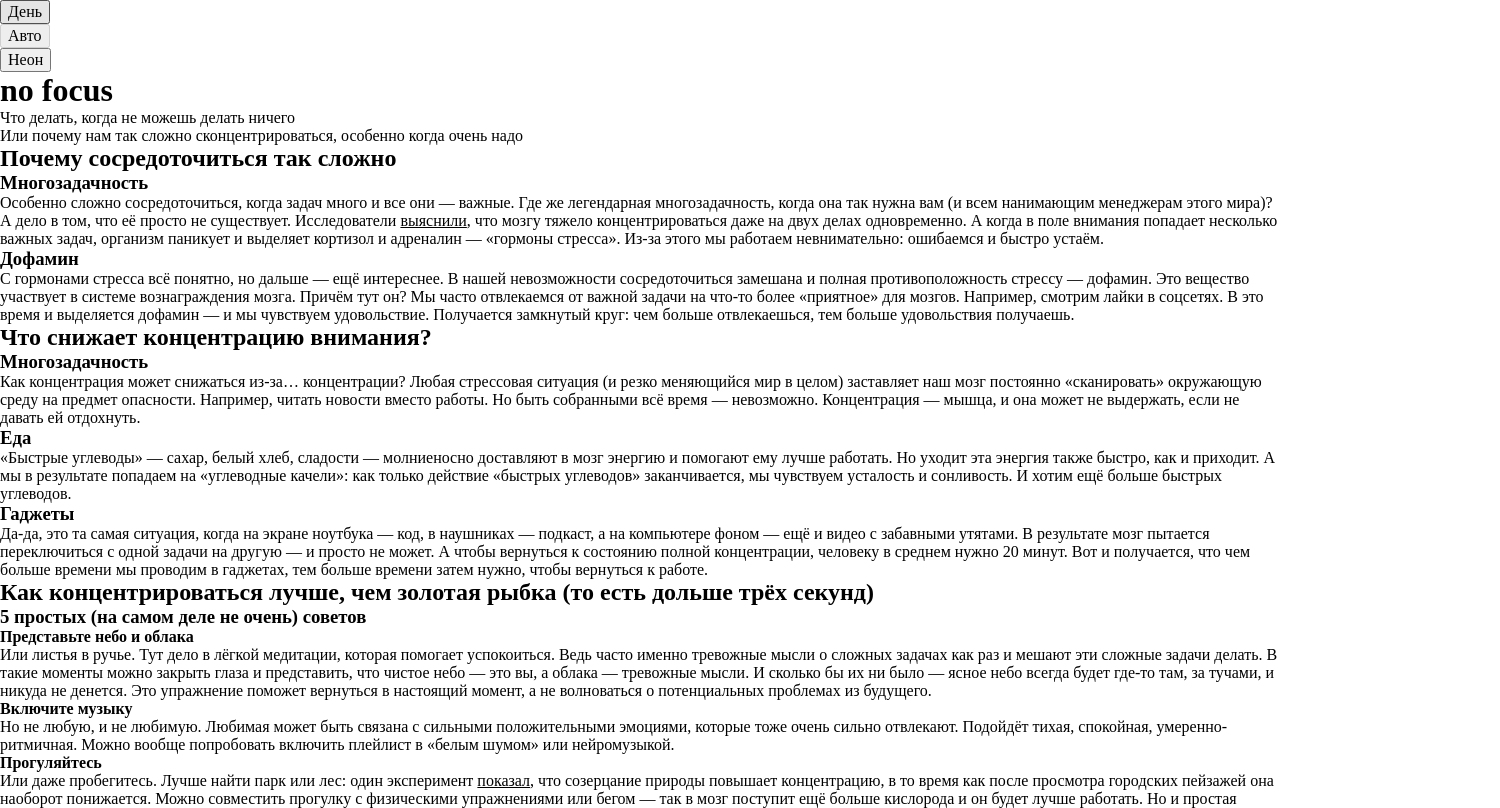
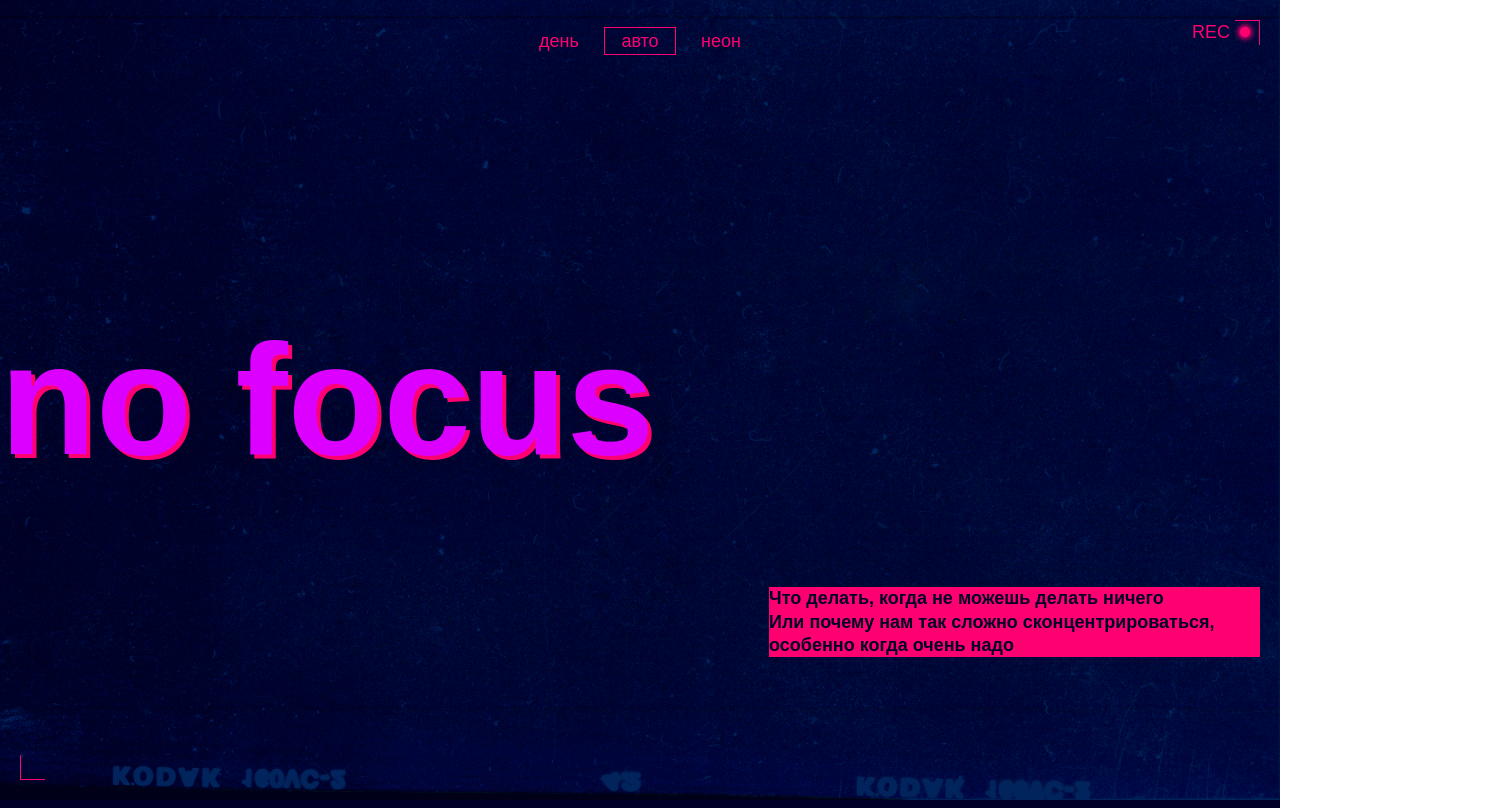
Before and after one commit to DaniilAf/slozhno-sosredotochitsya, a plain HTML site: page index.html in a window 1280 px wide. Shown: the top 808 px of the page, 1500 px wide, since content can reach past the window. Drawn offline with Linux system fonts and the light colour scheme.

Commit message:
Update style.css

```diff
--- a/styles/style.css
+++ b/styles/style.css
@@ -1,5 +1,316 @@
 /* Основные стили проекта. Это стили для темы, которую вы верстаете первой. */
 
 .page {
+  font-family: var(--basic-text-style, "IBM Plex mono", sans-serif);
+  font-weight: 400;
+  font-size: 18px;
+  background-image: var(
+    --background-image,
+    url("../images/cover-image-dark.png")
+  );
+  background-repeat: no-repeat;
+  background-position: center;
+  background-size: cover;
+  background-attachment: fixed;
   /* сохраните в разметке и стилях класс page. На его основе работает скрипт. */
 }
+
+.header {
+  display: grid;
+  align-items: start;
+}
+
+.stretching {
+  display: grid;
+  padding: clamp(10px, 0.0286rem + 2.5445vw, 20px);
+  min-block-size: 100vh;
+}
+
+.header__decor-element {
+  position: relative;
+  visibility: var(--rec-decor-visibility, visible);
+  display: flex;
+  justify-content: end;
+  color: var(--header__decor-element, #ff0070);
+  line-height: 25px;
+}
+
+.header__decor-element::after {
+  content: "REC";
+  position: absolute;
+  inset-inline-end: 30px;
+}
+
+.header__decor-element::before {
+  content: "";
+  position: absolute;
+  width: 10px;
+  height: 10px;
+  border-radius: 50%;
+  box-shadow: 0px 0px 5px 2px var(--header__decor-element, #ff0070);
+  background-color: var(--header__decor-element, #ff0070);
+  inset-block-start: 7px;
+  inset-inline-end: 10px;
+}
+
+.decorated-zone {
+  position: relative;
+}
+
+.decorated-zone::after {
+  content: "";
+  position: absolute;
+  width: 25px;
+  height: 25px;
+  border-inline-start: 1px solid var(--header__decor-element, #ff0070);
+  border-block-end: 1px solid var(--header__decor-element, #ff0070);
+  inset-inline-start: clamp(10px, 0.0286rem + 2.5445vw, 20px);
+  inset-block-end: clamp(10px, 0.0286rem + 2.5445vw, 20px);
+}
+
+.decorated-zone::before {
+  content: "";
+  position: absolute;
+  width: 25px;
+  height: 25px;
+  border-inline-end: 1px solid var(--header__decor-element, #ff0070);
+  border-block-start: 1px solid var(--header__decor-element, #ff0070);
+  inset-inline-end: clamp(10px, 0.0286rem + 2.5445vw, 20px);
+  inset-block-start: clamp(10px, 0.0286rem + 2.5445vw, 20px);
+}
+
+.header__theme-menu {
+  justify-self: end;
+  margin-block: 65px;
+}
+
+.header__theme-menu-list {
+  display: flex;
+  flex-direction: column;
+  gap: 11px;
+  color: var(--secondary-color, #ff0070);
+}
+
+.header__theme-menu-button {
+  width: 70px;
+  height: 26px;
+  border: none;
+  font-weight: 400;
+  line-height: 18px;
+  text-transform: lowercase;
+  background-color: transparent;
+  cursor: pointer;
+}
+
+.header__theme-menu-button_active {
+  outline: 1px solid var(--secondary-color, #ff0070);
+  cursor: default;
+  pointer-events: none;
+}
+
+.header__title {
+  color: var(--header-text-color, #db00ff);
+  font-weight: 700;
+  font-size: clamp(7.25rem, 7.0115rem + 1.0178vw, 7.5rem);
+  line-height: 82.5%;
+  text-shadow: 4px 4px 0px var(--accent-color, #ff0070);
+}
+
+.header__title-text {
+  justify-self: end;
+  min-width: 355px;
+  max-width: 364px;
+  margin-block: 55px;
+  font-weight: var(--font-weight-bold, bold);
+  line-height: 23.4px;
+}
+
+/*КОНЦ ШАПКИ*/
+
+/*ОСНОВНОЙ КОНТЕНТ*/
+.main {
+  display: grid;
+  gap: 50px;
+  padding: clamp(10px, 0.0286rem + 2.5445vw, 20px);
+  background-color: var(--background-color, #000028);
+  inset-block-start: 40px;
+}
+
+.section-content {
+  display: grid;
+  gap: 20px;
+}
+
+.section-content-title {
+  color: var(--secondary-color, #ff0070);
+  font-weight: 700;
+  font-size: inherit;
+  line-height: inherit;
+}
+
+.title-indentation {
+  margin-block-end: 20px;
+}
+
+.thin_letters {
+  font-weight: inherit;
+}
+
+.main__content-list {
+  display: grid;
+  gap: 20px;
+}
+
+.card {
+  display: grid;
+  gap: 10px;
+}
+
+.content {
+  color: var(--text-color, #f1b2ce);
+  font-weight: normal;
+  line-height: 23.4px;
+}
+
+.content__link {
+  font-weight: normal;
+  text-decoration: none;
+  text-shadow: 2px 1px var(--accent-color, #ff0070);
+}
+
+.title-decor {
+  color: var(--highlight-color, #000028);
+  background: var(--accent-color, #ff0070);
+}
+
+.image_blok {
+  gap: 10px;
+}
+
+.image-content {
+  display: block;
+  object-fit: cover;
+  object-position: center;
+  block-size: 100%;
+  inline-size: 100%;
+}
+
+.main__image-list {
+  display: grid;
+  gap: 10px;
+}
+
+.main__image-list-item {
+  display: block;
+  object-fit: cover;
+  object-position: center;
+  block-size: 100%;
+  inline-size: 100%;
+}
+
+.footer {
+  place-items: center;
+  background-color: var(--background-color, #000028);
+}
+
+.footer-title {
+  text-shadow: 2px 2px 0px var(--accent-color, #ff0070);
+}
+
+@media (width >=768px) {
+  .header__theme-menu {
+    margin-block-start: 170px;
+    margin-block-end: 70px;
+  }
+
+  .header__title {
+    font-size: clamp(7.5rem, 0.5625rem + 14.4531vw, 9.8125rem);
+  }
+
+  .header__title-text {
+    max-width: 364px;
+  }
+
+  .main {
+    padding-inline-start: 0;
+  }
+
+  .header {
+    padding-inline-start: 0;
+  }
+
+  .section-content {
+    grid-template-columns: clamp(236px, calc(100% / 3.25), 315px) 1fr;
+  }
+
+  .separation_main__content-list {
+    grid-column-start: span 2;
+  }
+
+  .main {
+    gap: 80px;
+    padding: 60px 20px;
+  }
+
+  .main__image-list {
+    grid-template-columns: repeat(3, 1fr);
+    gap: 20px;
+  }
+
+  .main__image-list-item:first-child,
+  .main__image-list-item:last-child {
+    grid-column-start: span 2;
+  }
+
+  .main__image-list-item:nth-child(2),
+  .main__image-list-item:nth-child(3) {
+    grid-row-start: span 2;
+  }
+
+  .image_blok {
+    grid-template-columns: 1fr;
+    gap: 20px;
+  }
+}
+
+@media (width >=1024px) {
+  .header__title-text {
+    min-width: 491px;
+  }
+
+  .section-content {
+    column-gap: 30px;
+  }
+
+  .separation_main__content-list {
+    grid-template-columns: repeat(3, 1fr);
+  }
+
+  .header__theme-menu {
+    justify-self: center;
+    margin-inline-start: 20px;
+    margin-block-start: -60px;
+    margin-block-end: 215px;
+  }
+
+  .header__theme-menu-list {
+    flex-direction: row;
+  }
+}
+
+.header__theme-menu-button:hover {
+  outline: 1px solid currentColor;
+}
+
+.header__theme-menu-button:focus-visible {
+  border-bottom: 1px solid currentColor;
+  outline: 0;
+}
+
+.content__link:hover {
+  border-bottom: 1px solid currentColor;
+}
+
+.content__link:focus-visible {
+  outline: 1px solid currentColor;
+}
```
